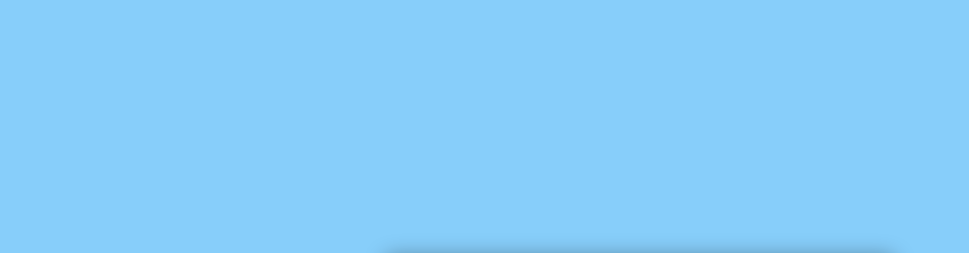
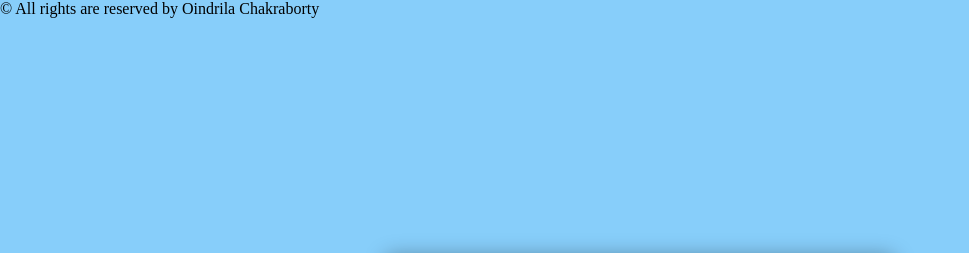
Before and after one commit to OindrilaChakraborty/PRODIGY_WD_02, a plain HTML site: page index.html in a window 1280 px wide. Shown: the top 253 px of the page, without its empty margins (0-969 px from the left). Drawn offline with Linux system fonts and the light colour scheme.

Commit message:
Update index.html

```diff
--- a/index.html
+++ b/index.html
@@ -7,13 +7,6 @@
     <title>Stopwatch</title>
     <link rel="stylesheet" href="style.css">
 </head>
-<!-- <style>
-    #grad1 {
-        height: 200px;
-        background-color: red;
-  background-image: linear-gradient(to right, rgba(255,0,0,0), rgba(255,0,0,1));
-}
-</style> -->
 <body>
     <div class="container">
         <div class="timer-display">
@@ -26,6 +19,11 @@
         </div>
     </div>
 
+    <!--===== FOOTER =====-->
+    <footer class="footer">
+        <p>© All rights are reserved by Oindrila Chakraborty</p>
+    </footer>
+
     <script src="script.js"></script>
 </body>
 </html>
```
